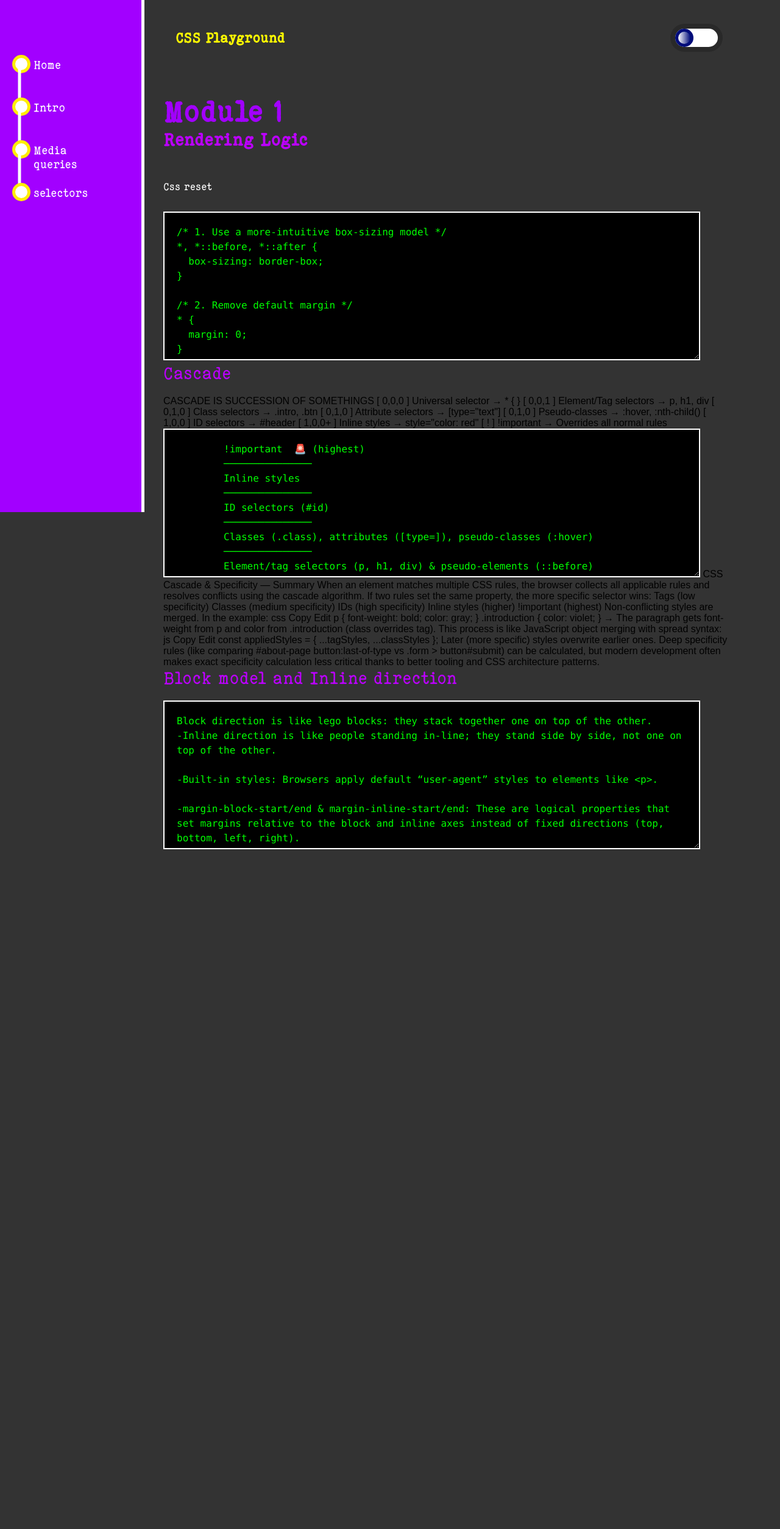
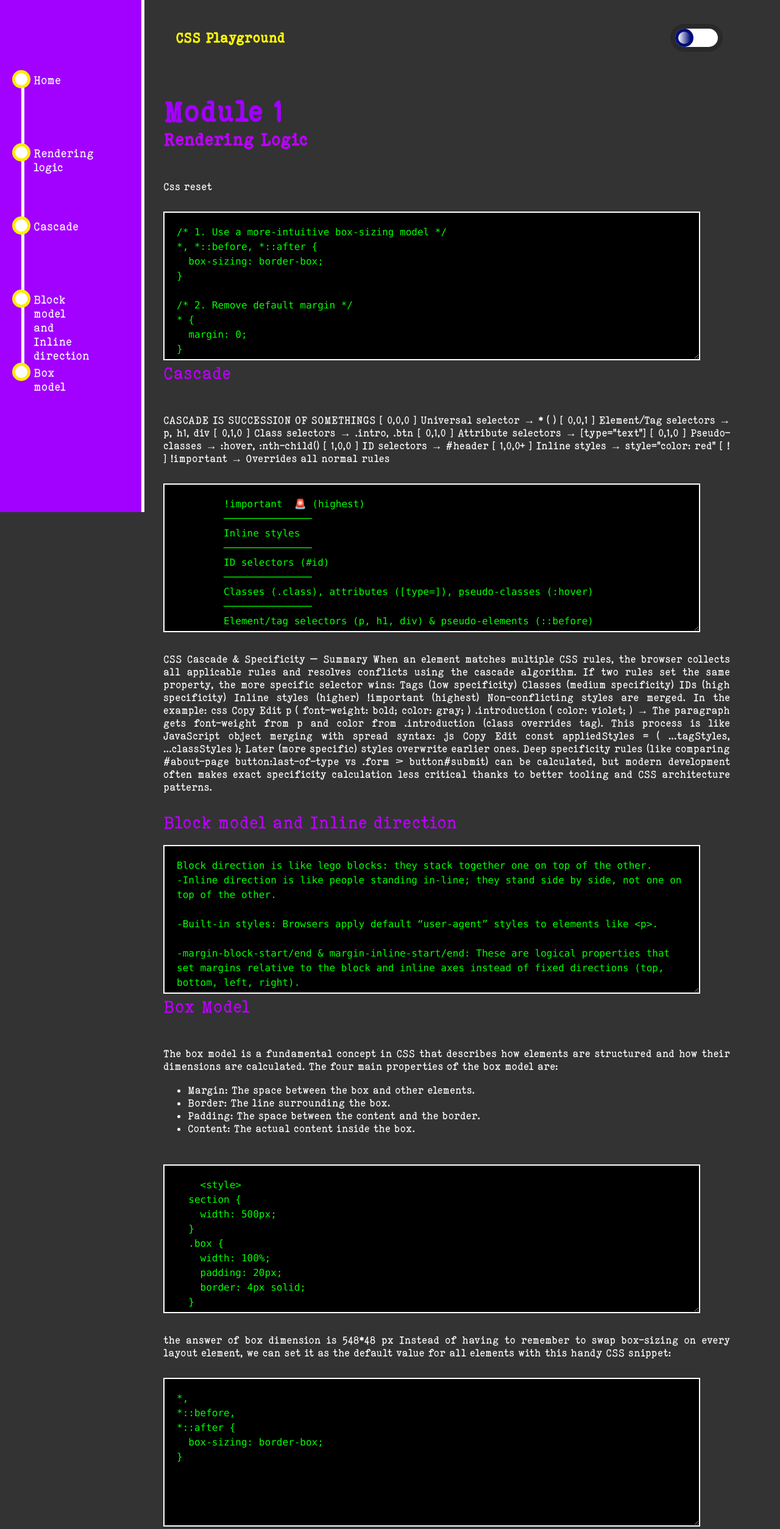
Before and after one commit to aparnanair002/css-js-fundamentals, a plain HTML site: page m1.html in a window 1280 px wide. Shown: the whole page at 61% size. Before the commit the page ends 1397 px from the top, so only its background shows below. Drawn offline with Linux system fonts and the light colour scheme.

Commit message:
css push m1 box

```diff
--- a/m1.html
+++ b/m1.html
@@ -16,17 +16,24 @@
       </div>
       <div class="module-item" id="mod2">
         <div class="module">
-          <div class="sidebar-content">Intro</div>
+          <div class="sidebar-content">Rendering logic</div>
         </div>
       </div>
       <div class="module-item" id="mod3">
         <div class="module">
-          <div class="sidebar-content">Media queries</div>
+          <div class="sidebar-content">Cascade</div>
         </div>
       </div>
       <div class="module-item" id="mod4">
         <div class="module">
-          <div class="sidebar-content">selectors</div>
+          <div class="sidebar-content">Block model and Inline direction
+</div>
+        </div>
+      </div>
+      <div class="module-item" id="mod4">
+        <div class="module">
+          <div class="sidebar-content">Box model
+</div>
         </div>
       </div>
     </div>
@@ -108,6 +115,7 @@ h1, h2, h3, h4, h5, h6 {
 
       <div id="cascade">
         <div class="ap">Cascade</div>
+        <div class="notes">
         CASCADE IS SUCCESSION OF SOMETHINGS
         [ 0,0,0 ]   Universal selector        → * { }
         [ 0,0,1 ]   Element/Tag selectors     → p, h1, div
@@ -116,7 +124,7 @@ h1, h2, h3, h4, h5, h6 {
         [ 0,1,0 ]   Pseudo-classes            → :hover, :nth-child()
         [ 1,0,0 ]   ID selectors              → #header
         [ 1,0,0+ ]  Inline styles             → style="color: red"
-        [ ! ]       !important                → Overrides all normal rules
+        [ ! ]       !important                → Overrides all normal rules</div>
         <textarea name="" id="">
         !important  🚨 (highest)
         ───────────────
@@ -131,6 +139,7 @@ h1, h2, h3, h4, h5, h6 {
         Universal selector (*)
 
         </textarea>
+        <div class="notes">
         CSS Cascade & Specificity — Summary
 
 When an element matches multiple CSS rules, the browser collects all applicable rules and resolves conflicts using the cascade algorithm.
@@ -167,7 +176,7 @@ const appliedStyles = { ...tagStyles, ...classStyles };
 Later (more specific) styles overwrite earlier ones.
 
 Deep specificity rules (like comparing #about-page button:last-of-type vs .form > button#submit) can be calculated, but modern development often makes exact specificity calculation less critical thanks to better tooling and CSS architecture patterns.
-
+</div>
 
       </div>
 
@@ -186,14 +195,52 @@ Deep specificity rules (like comparing #about-page button:last-of-type vs .form
 
 -Downside: Slightly less habit-friendly and not supported in some older browsers (IE 10/11, Opera Mini, older Safari).
 
--Practical advice: This course uses conventional properties (like margin-left), but for new projects, logical properties are worth trying.
+-Practical advice: This course uses conventional properties (like margin-left), but for new projects, logical properties are worth trying.</textarea>
     </div>
+<div id="block">
+  <div class="ap">
+    Box Model
+  </div>
+  <div class="notes">
+    The box model is a fundamental concept in CSS that describes how elements are structured and how their dimensions are calculated.
+  The four main properties of the box model are:
+  <ul>
+    <li>Margin: The space between the box and other elements.</li>
+    <li>Border: The line surrounding the box.</li>
+    <li>Padding: The space between the content and the border.</li>
+    <li>Content: The actual content inside the box.</li>
+  </ul>
+  </div>
+  <textarea name="" id="">
+    <style>
+  section {
+    width: 500px;
+  }
+  .box {
+    width: 100%;
+    padding: 20px;
+    border: 4px solid;
+  }
+</style>
 
+<section>
+  <div class="box"></div>
+</section>
+  </textarea>
+  <div class="notes">
+  the answer of box dimension is 548*48 px
+  Instead of having to remember to swap box-sizing on every layout element, we can set it as the default value for all elements with this handy CSS snippet:
+</div>
+  <textarea name="" id="">*,
+*::before,
+*::after {
+  box-sizing: border-box;
+}</textarea>
+</div>
     <script>
       window.addEventListener('DOMContentLoaded', function () {
         const mod1 = document.getElementById('mod1')
         if (mod1) {
-          console.log('mod1 found')
           mod1.addEventListener('click', function () {
             window.location.href = 'index.html'
           })
--- a/style.css
+++ b/style.css
@@ -198,13 +198,14 @@ textarea {
   text-align: center;
   align-items: center;
   margin-left:30px;
-
+  margin-top: 0px;
 }
 .module-item {
   display: flex;
   align-items: center;
-  gap: 10px;
-  position:relative;
+  gap: 15px;        /* spacing between circle & text */
+  height: 120px;    /* more vertical spacing */
+  position: relative;
 }
 
 .module-item:first-child {
@@ -214,13 +215,15 @@ textarea {
 .module-item:not(:last-child)::after {
   content: '';
   position: absolute;
-  top: 60%;
-  left: 6%;
-  transform: translateX(-50%);
+  top: 50%;               /* centers vertically */
+  left: 15px;             /* aligns with module circle */
+  transform: translateY(0);
   width: 5px;
-  height: calc(100% - 20px);
+  height: 100%;           /* full height between modules */
   background-color: #ffffff;
+  z-index: -1;            /* keeps line behind circles */
 }
+
 
 p{
      width: 100%;
```
